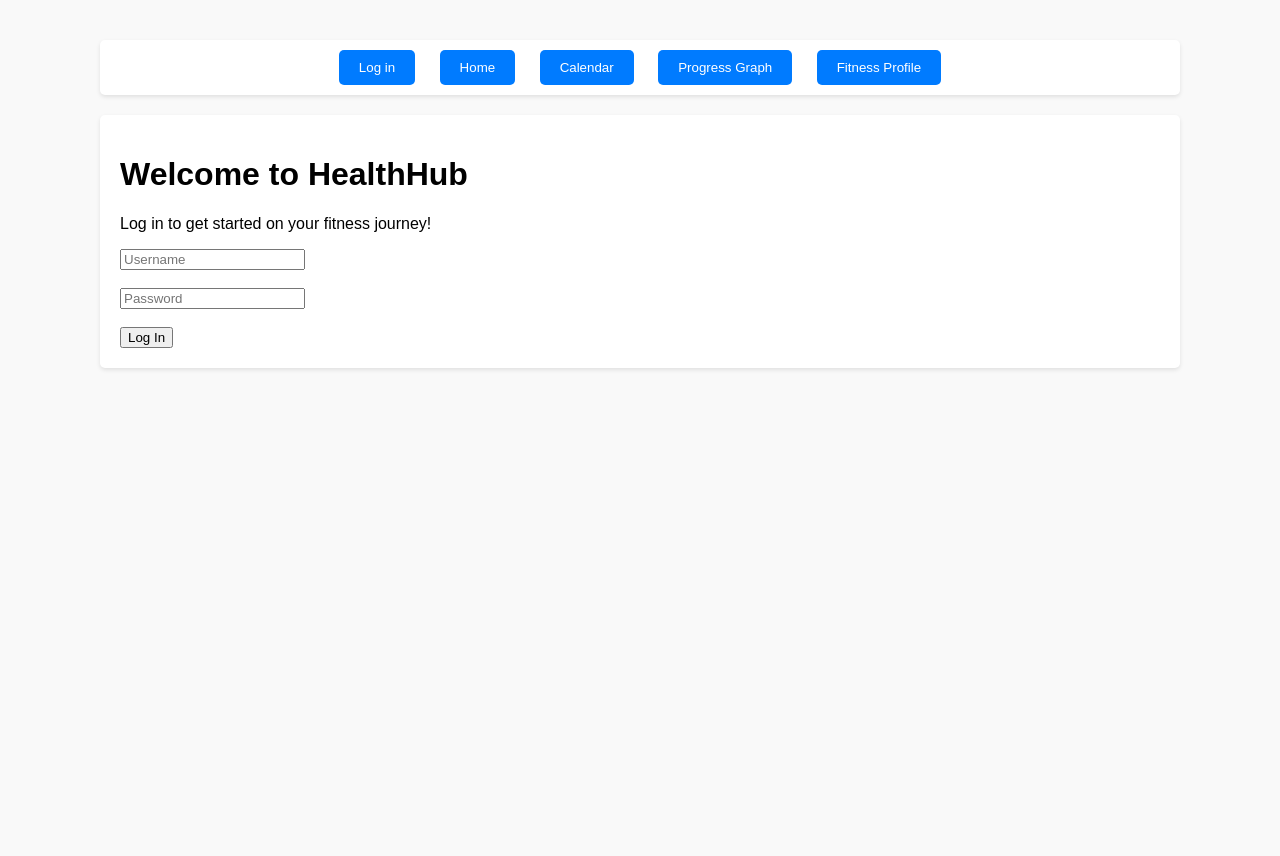
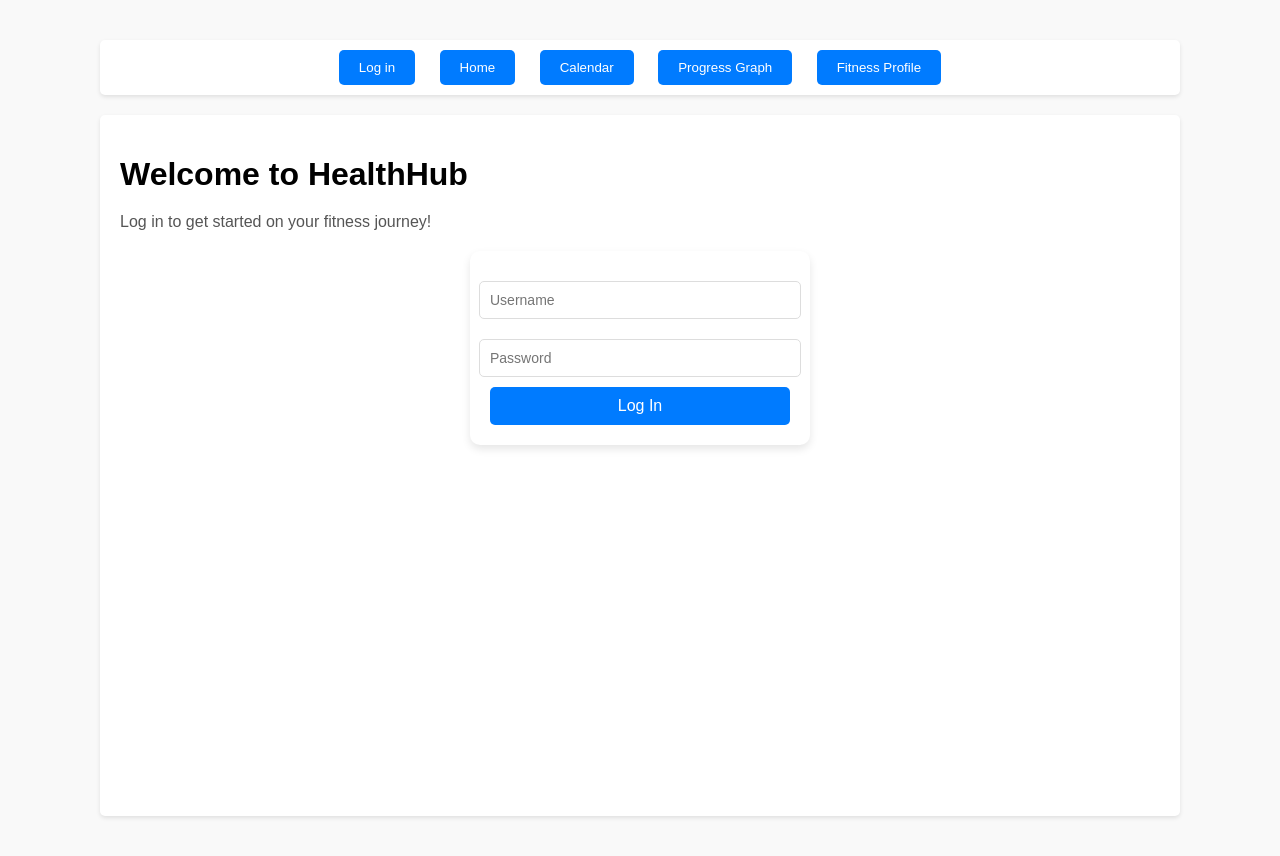
Before and after one commit to tjfrench24/team-3-project, a website: page src/index.html in a window 1280 px wide. Shown: the top 856 px of the page. Drawn offline with Linux system fonts and the light colour scheme.

Commit message:
got main.js back and updated login page

```diff
--- a/src/index.html
+++ b/src/index.html
@@ -22,8 +22,8 @@
                 <h1>Welcome to HealthHub</h1>
                 <p>Log in to get started on your fitness journey!</p>
                 <form id="loginForm">
-                    <input type="text" id="username" placeholder="Username" required /><br /><br />
-                    <input type="password" id="password" placeholder="Password" required /><br /><br />
+                    <input type="text" id="username" placeholder="Username" required />
+                    <input type="password" id="password" placeholder="Password" required />
                     <button type="submit">Log In</button>
                 </form>
             </div>
--- a/src/main.css
+++ b/src/main.css
@@ -85,3 +85,59 @@ img:hover {
   background-color: red;
   color: white;
 }
+
+#loginForm {
+  display: flex;
+  flex-direction: column;
+  align-items: center;
+  max-width: 300px;
+  margin: 0 auto;
+  padding: 20px;
+  background-color: #fff;
+  border-radius: 10px;
+  box-shadow: 0 4px 8px rgba(0, 0, 0, 0.1);
+}
+
+#loginForm input {
+  width: 100%;
+  padding: 10px;
+  margin: 10px 0;
+  border: 1px solid #ddd;
+  border-radius: 5px;
+  font-size: 14px;
+}
+
+#loginForm button {
+  width: 100%;
+  padding: 10px;
+  background-color: #007bff;
+  color: white;
+  border: none;
+  border-radius: 5px;
+  font-size: 16px;
+  cursor: pointer;
+  transition: background-color 0.3s ease;
+}
+
+#loginForm button:hover {
+  background-color: #0056b3;
+}
+
+#loginView {
+  display: flex;
+  flex-direction: column;
+  align-items: center;
+  justify-content: center;
+  height: 80vh;
+}
+
+h1 {
+  font-size: 2rem;
+  margin-bottom: 20px;
+}
+
+p {
+  font-size: 1rem;
+  color: #555;
+  margin-bottom: 20px;
+}
--- a/src/main.js
+++ b/src/main.js
@@ -1,42 +1,76 @@
-// main.js
 document.addEventListener("DOMContentLoaded", () => {
-    const loginButton = document.getElementById("login");
-    const homeButton = document.getElementById("home");
-    const loginForm = document.getElementById("loginForm");
+    function navigate(viewId) {
+        // Hide all views
+        document.querySelectorAll(".view").forEach((view) => {
+            view.style.display = "none";
+        });
 
-    const loginView = document.getElementById("loginView");
-    const homeView = document.getElementById("homeView");
+        // Show requested view
+        const requestedView = document.getElementById(viewId);
+        if (requestedView) {
+            requestedView.style.display = "block";
+        }
 
-    // Initially show the login view
-    loginView.style.display = "block";
-    homeView.style.display = "none";
+        // Build the calendar when calendarView is shown
+        if (viewId === "calendarView") {
+            build();
+        }
+    }
+
+    // Event listeners for all page buttons
+    document.getElementById("login").addEventListener("click", () => navigate("loginView"));
+    document.getElementById("home").addEventListener("click", () => navigate("homeView"));
+    document.getElementById("calendar").addEventListener("click", () => navigate("calendarView"));
+    document.getElementById("graph").addEventListener("click", () => navigate("graphView"));
+    document.getElementById("profile").addEventListener("click", () => navigate("profileView"));
 
     // Handle login form submission
+    const loginForm = document.getElementById("loginForm");
+    if (loginForm) {
         loginForm.addEventListener("submit", (event) => {
             event.preventDefault(); // Prevent page reload
             const username = document.getElementById("username").value;
             const password = document.getElementById("password").value;
 
-        // Simple validation check (for demo purposes)
+            // Simple validation
             if (username && password) {
                 alert(`Welcome, ${username}!`);
-            // Redirect to the home view
-            loginView.style.display = "none";
-            homeView.style.display = "block";
+                // Navigate to the home view after successful login
+                navigate("homeView");
             } else {
                 alert("Please enter both username and password.");
             }
         });
+    }
 
-    // Navigation button to go back to login
-    loginButton.addEventListener("click", () => {
-        loginView.style.display = "block";
-        homeView.style.display = "none";
+    // Start with the login view
+    navigate("loginView");
 });
 
-    // Navigation button to go to home
-    homeButton.addEventListener("click", () => {
-        loginView.style.display = "none";
-        homeView.style.display = "block";
-    });
-});
+// Function to print clicked grid item
+const printMe = (i, j) => {
+    console.log("You clicked on (" + (i + 1) + ", " + (j + 1) + ")");
+};
+
+// Function to build the calendar grid
+const build = () => {
+    const numCols = 7,
+        numRows = 5,
+        theGrid = document.getElementById("theGrid");
+
+    for (let i = 0; i < numRows; i++) {
+        for (let j = 0; j < numCols; j++) {
+            let square = document.createElement("div");
+            let day = 7 * i + j;
+            let text = document.createTextNode(String(day % 31 + 1));
+            square.appendChild(text);
+
+            square.classList.add("grid-item");
+            square.classList.add("white");
+            square.onclick = function () {
+                printMe(i, j);
+            };
+            theGrid.appendChild(square);
+        }
+    }
+};
```
Lines whose indentation alone changed are shown as unchanged.
